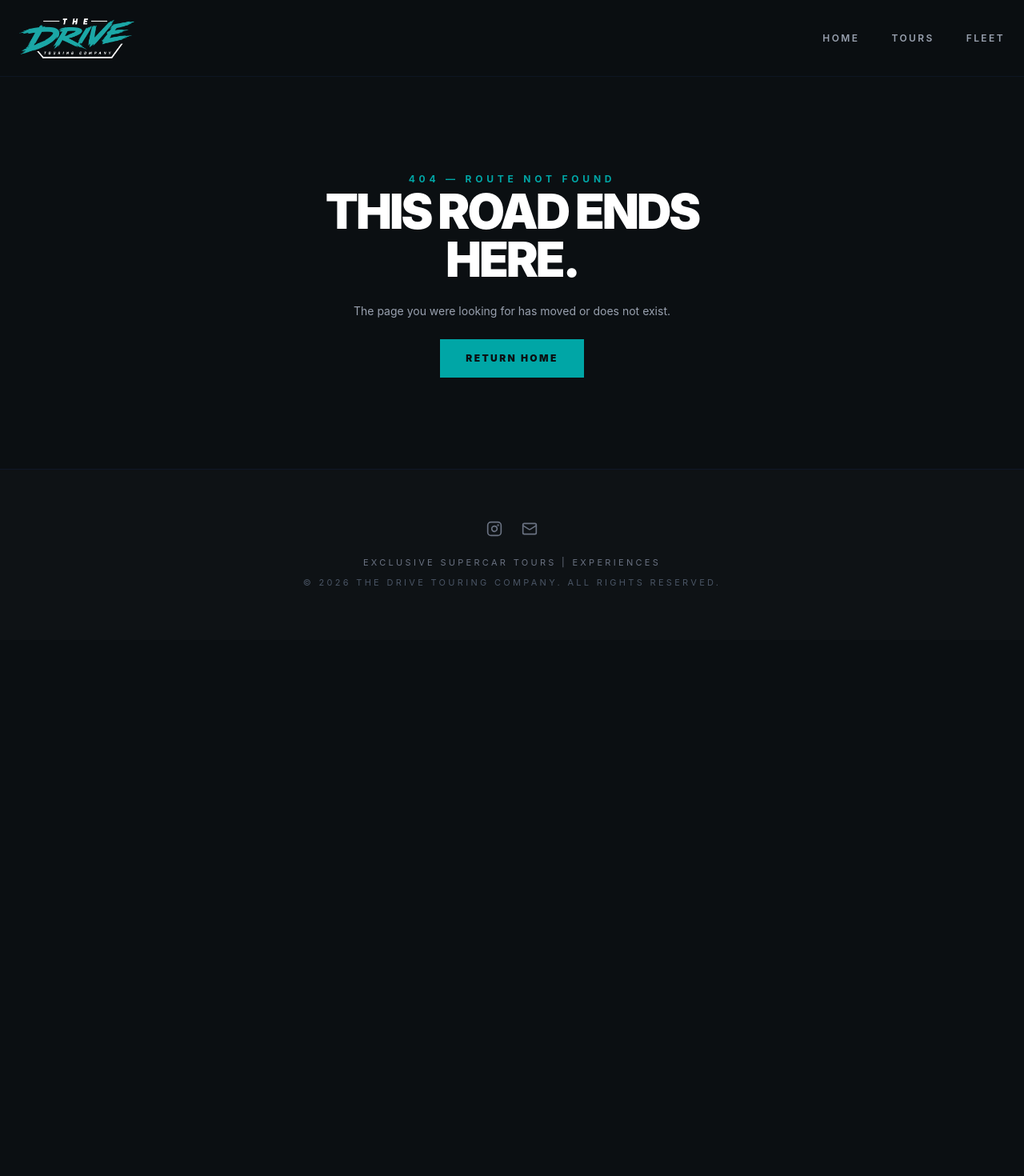
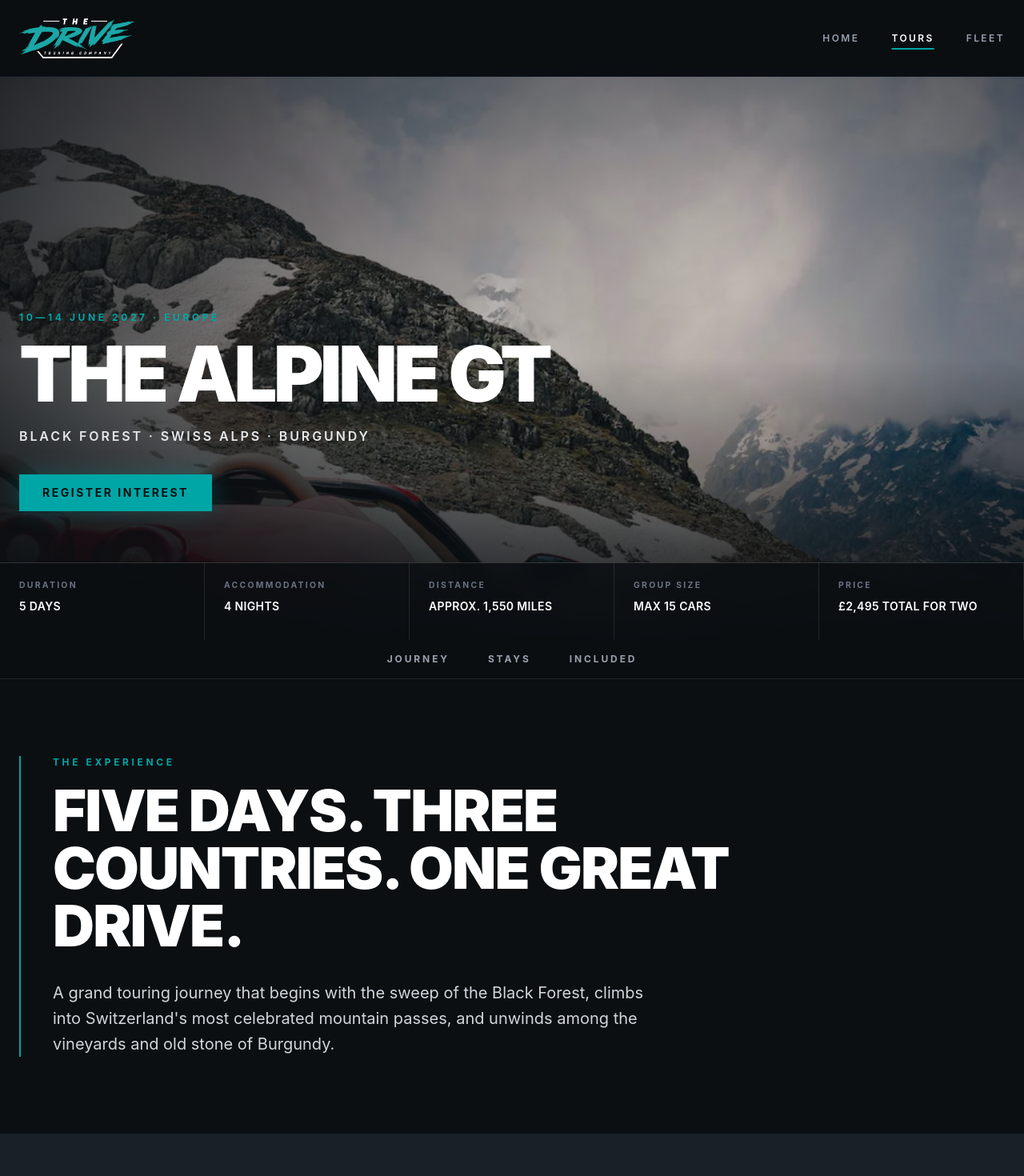
Before and after one commit to dale976/the-drive-production, a React (Vite) app: page /tours/alpine-gt-2027 in a window 1280 px wide. Shown: the top 1470 px of the page at 80% size. Before the commit the page ends 800 px from the top, so only its background shows below. Built offline with nearby package versions, Linux system fonts and the light colour scheme.

Commit message:
Add Alpine GT tour detail route

```diff
--- a/src/App.jsx
+++ b/src/App.jsx
@@ -5,6 +5,7 @@ const LandingPage = lazy(() => import('./pages/LandingPage.jsx'));
 const AboutPage = lazy(() => import('./pages/AboutPage.jsx'));
 const FleetPage = lazy(() => import('./pages/FleetPage.jsx'));
 const ToursPage = lazy(() => import('./pages/ToursPage.jsx'));
+const TourDetailPage = lazy(() => import('./pages/TourDetailPage.jsx'));
 const NotFoundPage = lazy(() => import('./pages/NotFoundPage.jsx'));
 
 function PageFallback() {
@@ -26,6 +27,7 @@ export default function App() {
           <Route path="/about" element={<AboutPage activePage="about" />} />
           <Route path="/tours" element={<ToursPage activePage="tours" />} />
           <Route path="/fleet" element={<FleetPage activePage="fleet" />} />
+          <Route path="/tours/alpine-gt-2027" element={<TourDetailPage />} />
           <Route path="*" element={<NotFoundPage />} />
         </Routes>
       </Suspense>
--- /dev/null
+++ b/src/pages/TourDetailPage.jsx
@@ -0,0 +1,112 @@
+import Footer from '../components/Footer.jsx';
+import Nav from '../components/Nav.jsx';
+import PageMeta from '../components/PageMeta.jsx';
+import HotelFeature from '../components/tours/HotelFeature.jsx';
+import ItineraryDay from '../components/tours/ItineraryDay.jsx';
+import JourneyOverview from '../components/tours/JourneyOverview.jsx';
+import PackageDetails from '../components/tours/PackageDetails.jsx';
+import RegisterInterestPanel from '../components/tours/RegisterInterestPanel.jsx';
+import TourHero from '../components/tours/TourHero.jsx';
+import TourSectionNav from '../components/tours/TourSectionNav.jsx';
+import { alpineGtTour } from '../data/tours.js';
+
+const metaDescription =
+  "Five days through the Black Forest, Switzerland's legendary Alpine passes and Burgundy, with four nights of luxury accommodation.";
+
+export default function TourDetailPage() {
+  const tour = alpineGtTour;
+
+  return (
+    <div className="min-h-screen bg-brandDark pb-20 font-sans text-white antialiased md:pb-0">
+      <PageMeta
+        title="The Alpine GT 2027"
+        description={metaDescription}
+        path={tour.path}
+      />
+      <a
+        href="#main-content"
+        className="sr-only fixed left-4 top-4 z-[60] bg-brandTeal px-4 py-3 font-bold text-brandDark focus:not-sr-only focus-visible:outline-2 focus-visible:outline-offset-4 focus-visible:outline-white"
+      >
+        Skip to main content
+      </a>
+      <Nav activePage="tours" />
+      <main id="main-content">
+        <TourHero tour={tour} />
+        <TourSectionNav />
+
+        <section
+          aria-labelledby="experience-heading"
+          className="bg-brandDark px-6 py-24 text-white"
+        >
+          <div className="mx-auto max-w-7xl border-l-2 border-brandTeal pl-6 md:pl-10">
+            <p className="text-xs font-bold uppercase tracking-[0.3em] text-brandTeal">
+              The experience
+            </p>
+            <h2
+              id="experience-heading"
+              className="mt-4 max-w-5xl text-4xl font-black uppercase leading-none tracking-tight md:text-7xl"
+            >
+              Five days. Three countries. One great drive.
+            </h2>
+            <p className="mt-8 max-w-3xl text-lg leading-8 text-gray-300 md:text-xl">
+              {tour.description}
+            </p>
+          </div>
+        </section>
+
+        <JourneyOverview days={tour.days} />
+
+        <section
+          id="journey"
+          aria-label="Five-day itinerary"
+          className="scroll-mt-40"
+        >
+          {tour.days.map((day, index) => (
+            <ItineraryDay
+              key={day.number}
+              day={day}
+              align={index % 2 === 0 ? 'left' : 'right'}
+            />
+          ))}
+        </section>
+
+        <section
+          id="stays"
+          aria-labelledby="stays-heading"
+          className="scroll-mt-40 bg-brandDark px-6 py-24"
+        >
+          <div className="mx-auto max-w-7xl">
+            <p className="text-xs font-bold uppercase tracking-[0.3em] text-brandTeal">
+              Along the way
+            </p>
+            <h2
+              id="stays-heading"
+              className="mt-4 text-4xl font-black uppercase tracking-tight md:text-6xl"
+            >
+              Three remarkable stays
+            </h2>
+            <div className="mt-12 space-y-8">
+              {tour.hotels.map((hotel, index) => (
+                <HotelFeature
+                  key={hotel.name}
+                  hotel={hotel}
+                  reverse={index === 1}
+                />
+              ))}
+            </div>
+          </div>
+        </section>
+
+        <PackageDetails
+          price={tour.price}
+          included={tour.included}
+          excluded={tour.excluded}
+          caveat={tour.caveat}
+        />
+        <RegisterInterestPanel tour={tour} />
+      </main>
+      <RegisterInterestPanel tour={tour} mobile />
+      <Footer />
+    </div>
+  );
+}
```
